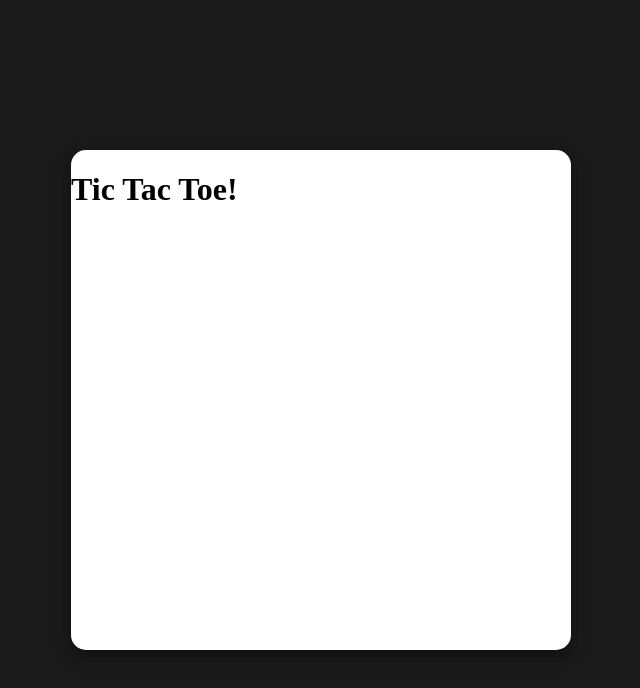
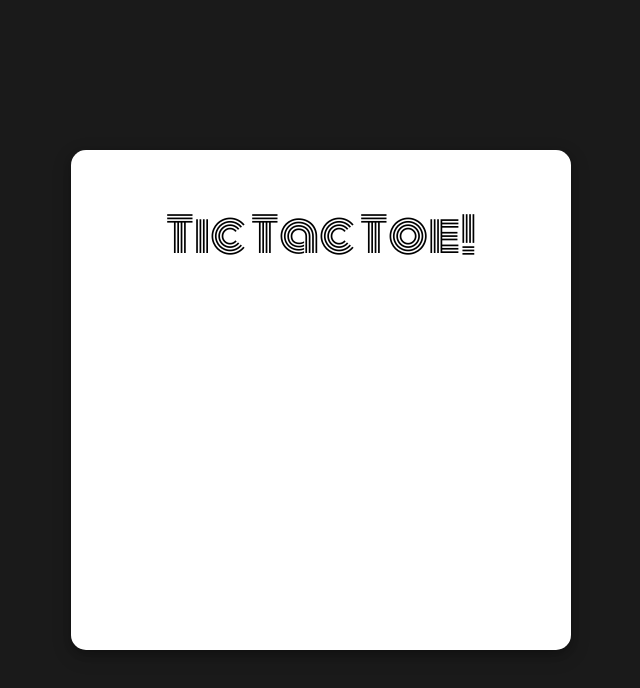
Before and after one commit to Xaymup/DM324-Final-Project-Tic-Tac-Toe, a plain HTML site: page index.html in a window 1280 px wide. Shown: the whole page, without its empty margins (319-959 px from the left). Drawn offline with Linux system fonts and the light colour scheme.

Commit message:
Cool fonts

```diff
--- a/index.html
+++ b/index.html
@@ -6,6 +6,6 @@
    <link rel="stylesheet" href="style.css" type="text/css">
  </head>
  <body>
-   <h1>Tic Tac Toe!</h1>
+   <p>Tic Tac Toe!</p>
  </body>
  </html>
--- a/style.css
+++ b/style.css
@@ -1,7 +1,11 @@
+@import url('https://fonts.googleapis.com/css?family=Monoton&display=swap');
 html {
   background-color: #1A1A1A;
 }
 body {
+  font-family: 'Monoton', cursive;
+  text-align: center;
+  font-size: 48px;
   background-color: #FFFFFF;
   border-radius: 15px;
   width: 500px;
```
